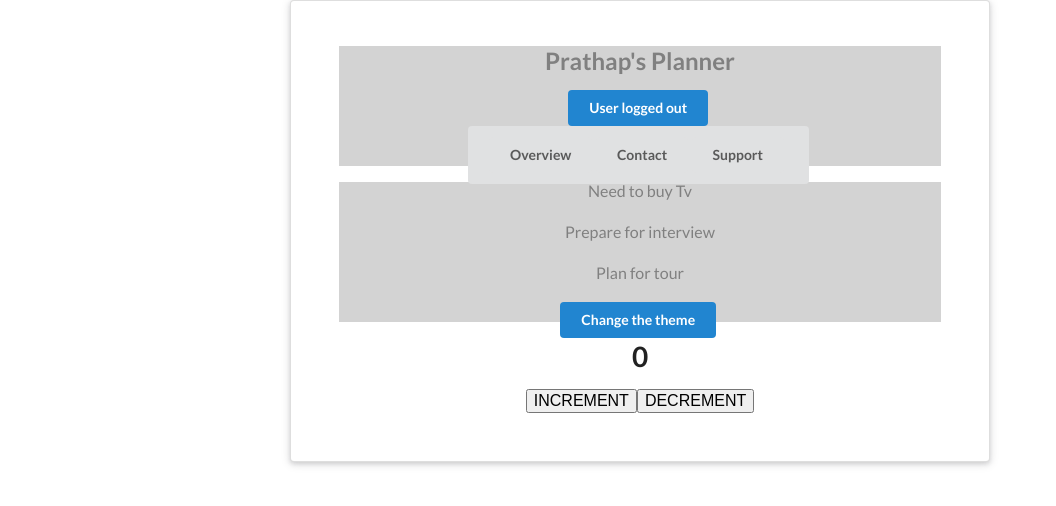
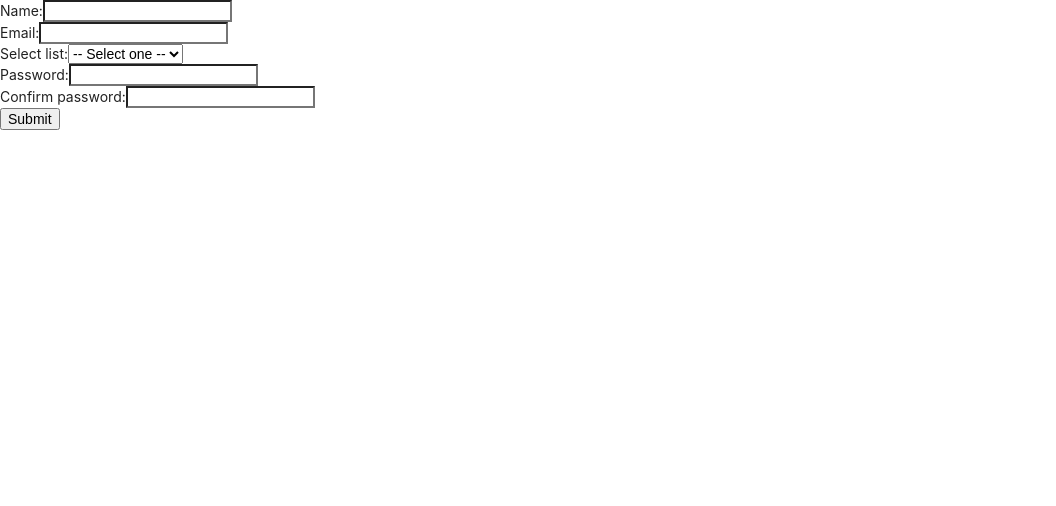
Before and after one commit to prathap222/React-practice, a React (Create React App) app: page / in a window 1280 px wide. Shown: the top 506 px of the page, without its empty margins (0-1056 px from the left). Built offline with nearby package versions, Linux system fonts and the light colour scheme.

Commit message:
Form validation

```diff
--- a/src/App.js
+++ b/src/App.js
@@ -1,34 +1,132 @@
-import React, { useState } from 'react';
+import React, { Component } from 'react';
+import {useFormik} from 'formik';
+import * as yup from "yup"
 import './App.css';
-import Navbar from './components/Navbar';
-import TodoList from './components/TodoList';
-import ThemeContextProvider from './contexts/ThemeContext';
-import AuthContextProvider from './contexts/AuthContext';
-import One from './components/One';
+import { min, values } from 'lodash';
 
-export const studentContext = React.createContext("");
+// Formik and Yup
+// npm install formik yup --save
+
+// const validate = values => {
+//   const errors = {};
+//   if(!values.name){
+//     errors.name = "Name is required"
+//   } else if (values.name.length >15){
+//     errors.name = "Maximum 15 charecters only"
+//   } else if (values.name.length < 5){
+//     errors.name = "Minimum 5 charecters required"
+//   }
+//   return errors;
+// }
+
+const App = () => {
+
+  const formik = useFormik({
+    initialValues: {
+      name: "",
+      email: "",
+      list:"",
+      password:"",
+      confirmpassword:""
+    },
+    validationSchema:yup.object({
+      name:yup.string()
+      .required("Name is required")
+      .strict()
+      .trim()
+      .min(5 , "Minimum 5 characters required")
+      .max(15 ,"Maximum 15 charecters only" ),
+      email:yup.string()
+      .email()
+      .required("Email is required"),
+      list:yup.string()
+      .required("List is required"),
+      password:yup.string()
+      .required("Password is required"),
+      confirmpassword:yup.string()
+      .oneOf([yup.ref('password'), null], "Confirm password and  password must be same")
+      .required("Confirmpassword is required")
 
 
-function App() {
-  return (
-    <div className='App'>
+    }),
 
-   <div className='ui raised very padded text container segment' >
-    <AuthContextProvider>
-    <ThemeContextProvider>
-    <Navbar/>
-    <TodoList/>
+    onSubmit:(userInputData) => {
+      console.log(userInputData);
+    }
+  })
+  return(
+    <div className='container mt-3'>
+    <div className='jumbotron'>
+      <form autoComplete='off' onSubmit={formik.handleSubmit}>
+        <div className='form-group'>
+        <label>Name:</label>
+        <input
+        className='form-control'
+        type="text"
+        name='name'
+        onChange={formik.handleChange}
+        value = {formik.values.name}
+        />
+        {formik.errors.name ? <div className='text-danger'>{formik.errors.name}</div> : null}
+        </div>
+
+        <div className='form-group'>
+        <label>Email:</label>
+        <input
+        className='form-control'
+        type="text"
+        name='email'
+        onChange={formik.handleChange}
+        value = {formik.values.email}
+        />
+        {formik.errors.email ? <div className='text-danger'>{formik.errors.email}</div> : null}
+        </div>
+        <div className="form-group">
+  <label >Select list:</label>
+  <select
+  name='list'
+  onChange={formik.handleChange}
+  value = {formik.values.list}
+
+  className="form-control" id="sel1">
+    <option value="">-- Select one --</option>
+    <option value="1">MBA</option>
+    <option value="2">BCA</option>
+    <option value="3">GED</option>
+  </select>
+  {formik.errors.list ? <div className='text-danger'>{formik.errors.list}</div> : null}
+</div>
+
+<div className='form-group'>
+        <label>Password:</label>
+        <input
+        className='form-control'
+        type="text"
+        name='password'
+        onChange={formik.handleChange}
+        value = {formik.values.password}
+        />
+        {formik.errors.password ? <div className='text-danger'>{formik.errors.password}</div> : null}
+        </div>
+
+        <div className='form-group'>
+        <label>Confirm password:</label>
+        <input
+        className='form-control'
+        type="text"
+        name='confirmpassword'
+        onChange={formik.handleChange}
+        value = {formik.values.confirmpassword}
+        />
+        {formik.errors.confirmpassword ? <div className='text-danger'>{formik.errors.confirmpassword}</div> : null}
+        </div>
+
+        <button className='btn btn-primary'>Submit</button>
+      </form>
+      </div>
+      </div>
+  )
+}
 
 
-
-      <One/>
-
-
-    </ThemeContextProvider>
-    </AuthContextProvider>
-   </div>
-   </div>
-  );
-}
-
 export default App;
--- a/src/components/ClassStudents.jsx
+++ b/src/components/ClassStudents.jsx
@@ -1,31 +1,38 @@
 import React, { useContext, useReducer } from 'react';
 import { studentContext } from '../App';
 
-const initialCount = 0;
-const reducer = (state, action) => {
-  switch(action){
-    case 'INCREMENT':
-      return state + 1
+// const initialCount = 0;
+// const reducer = (state, action) => {
+//   switch(action){
+//     case 'INCREMENT':
+//       return state + 1
 
-      case 'DECREMENT':
-        return state -1
+//       case 'DECREMENT':
+//         return state -1
 
-        default:
-          return state;
-  }
-}
+//         default:
+//           return state;
+//   }
+// }
 
 export const ClassStudents = () => {
 
-  const [state, dispatch] = useReducer(reducer, initialCount)
+  // const [state, dispatch] = useReducer(reducer, initialCount)
+  const students = useContext(studentContext);
 
   return (
     <div>
-      <h1>
+      {/* <h1>
        {state}
       </h1>
       <button onClick={()=> dispatch("INCREMENT") }>INCREMENT</button>
-      <button onClick={()=> dispatch("DECREMENT") }>DECREMENT</button>
+      <button onClick={()=> dispatch("DECREMENT") }>DECREMENT</button> */}
+
+      <ul>
+        {
+          students.map(e => <li key={e}>{e}</li>)
+        }
+      </ul>
       </div>
   )
 }
```
